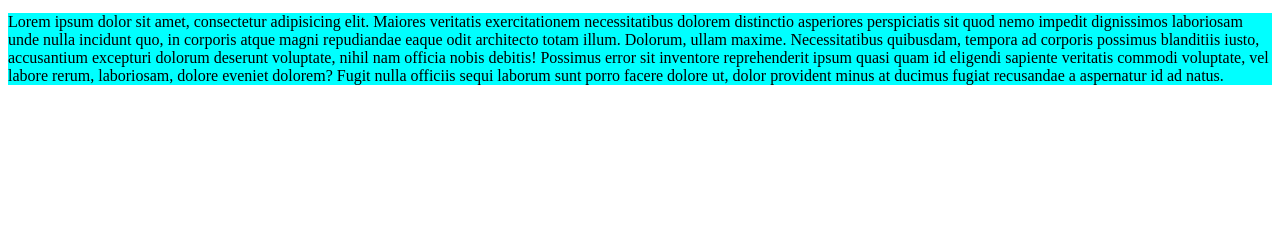
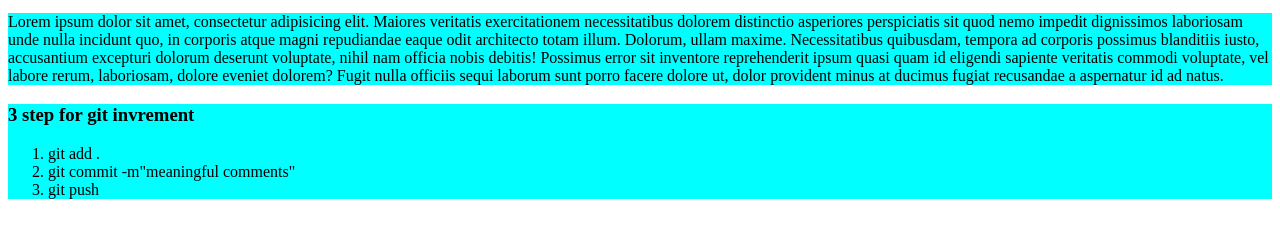
Before and after one commit to mdruman079/first-web-repo, a plain HTML site: page index.html in a window 1280 px wide. Shown: the part 98-336 px from the top of the page. Drawn offline with Linux system fonts and the light colour scheme.

Commit message:
4th commit

```diff
--- a/index.html
+++ b/index.html
@@ -20,5 +20,14 @@
     <div>
         Lorem ipsum dolor sit amet, consectetur adipisicing elit. Maiores veritatis exercitationem necessitatibus dolorem distinctio asperiores perspiciatis sit quod nemo impedit dignissimos laboriosam unde nulla incidunt quo, in corporis atque magni repudiandae eaque odit architecto totam illum. Dolorum, ullam maxime. Necessitatibus quibusdam, tempora ad corporis possimus blanditiis iusto, accusantium excepturi dolorum deserunt voluptate, nihil nam officia nobis debitis! Possimus error sit inventore reprehenderit ipsum quasi quam id eligendi sapiente veritatis commodi voluptate, vel labore rerum, laboriosam, dolore eveniet dolorem? Fugit nulla officiis sequi laborum sunt porro facere dolore ut, dolor provident minus at ducimus fugiat recusandae a aspernatur id ad natus.
     </div>
+    <div>
+        <h3>3 step for git invrement</h3>
+        <ol>
+            <li>git add .</li>
+            <li>git commit -m"meaningful comments"</li>
+            <li>git push</li>
+        </ol>
+
+    </div>
 </body>
 </html>
```
